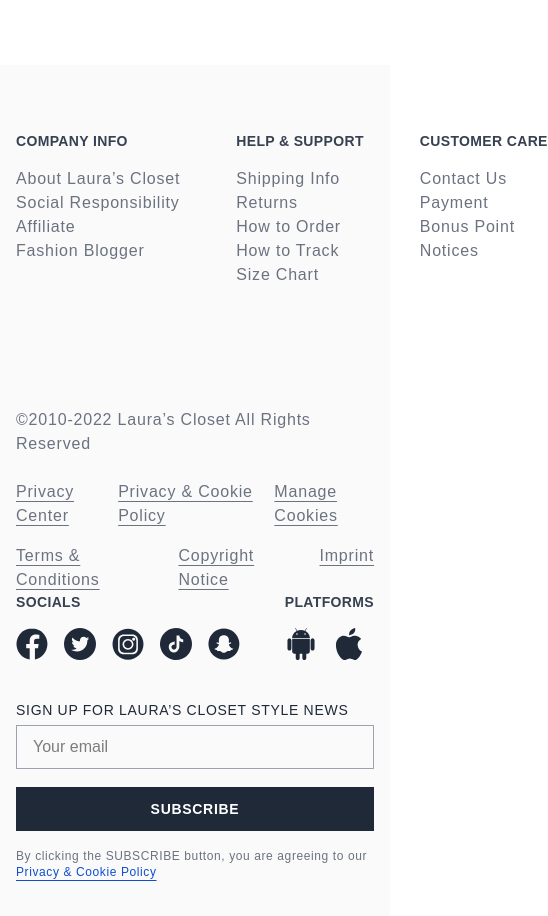
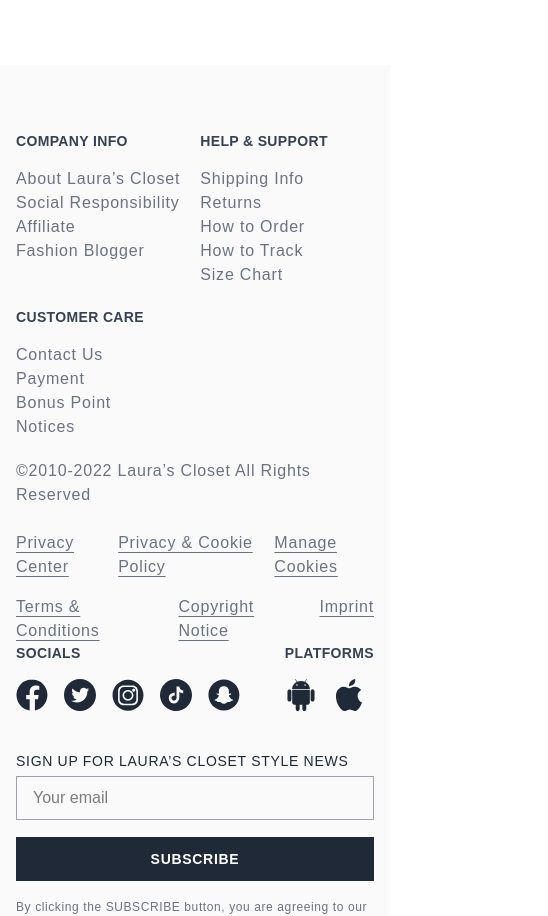
Before and after one commit to EugeneLevkovych/tailwind-lauras-closing, a React (Vite) app: page / in a window 390 px wide. Shown: the part 5260-6176 px from the top of the page, 548 px wide, since content can reach past the window. Built offline with nearby package versions, Linux system fonts and the light colour scheme.

Commit message:
add more footer resp

```diff
--- a/src/components/CompanyInfo.jsx
+++ b/src/components/CompanyInfo.jsx
@@ -1,7 +1,7 @@
 export default function CompanyInfo() {
     return (
 <>
-    <div className="flex gap-14 max-w-[36.25rem] w-full mb-[7.6rem]">
+    <div className="flex flex-wrap lg:flex-nowrap gap-5 sm:gap-20 md:gap:30 lg:gap-10 xl:gap-14 max-w-[36.25rem] w-full mb-5 lg:mb-[7.6rem]">
         <div>
             <h3 className="text-sm font-semibold tracking-wide uppercase text-black1 pb-4">Company info</h3>
             <p className="font-sm font-medium tracking-wider text-gray-main space-y-2 whitespace-nowrap">About Laura’s Closet</p>
@@ -39,4 +39,4 @@
         </div>
     </div>
 </>
-    )}
+)}
--- a/src/components/Footer.jsx
+++ b/src/components/Footer.jsx
@@ -7,7 +7,7 @@
 export default function Footer() {
     return (
 <div className="py-16.5 bg-white-dark">
-    <div className="lg:flex lg:gap-10 xl:gap-40 container mx-auto px-4">
+    <div className="lg:flex lg:gap-20 xl:gap-40 container mx-auto px-4">
         <div>
           <CompanyInfo />
         </div>
```
